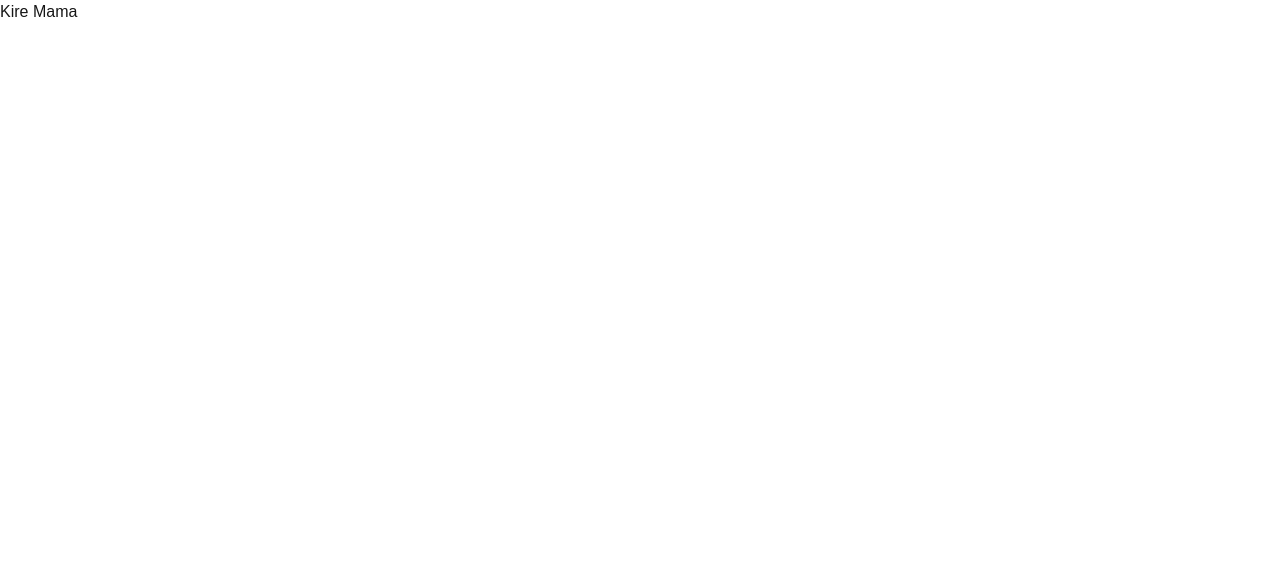
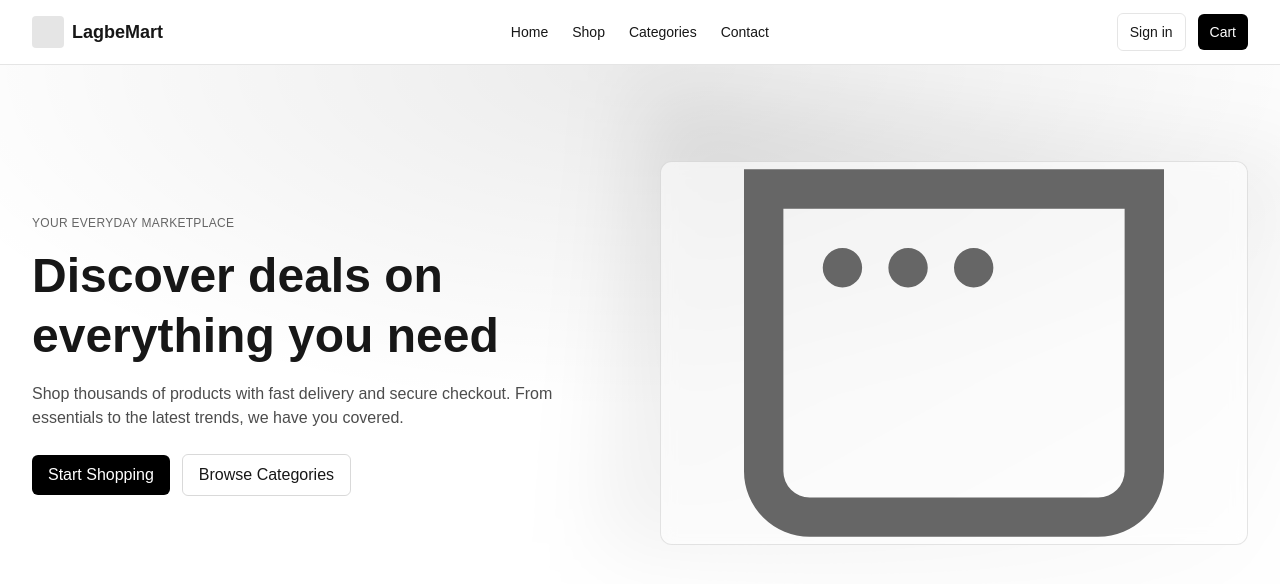
Before and after one commit to niiazmorshed/LagbeMart, a Next.js app: page / in a window 1280 px wide. Shown: the top 584 px of the page. Built offline with nearby package versions, Linux system fonts and the light colour scheme.

Commit message:
Added Banner and Nav

```diff
--- a/app/page.tsx
+++ b/app/page.tsx
@@ -2,6 +2,86 @@ import Image from "next/image";
 
 export default function Home() {
   return (
-   <h1>Kire Mama</h1>
+    <div className="min-h-screen flex flex-col">
+      {/* Navbar */}
+      <header className="border-b border-black/10">
+        <div className="max-w-7xl mx-auto px-4 sm:px-6 lg:px-8 h-16 flex items-center justify-between">
+          <div className="flex items-center gap-2">
+            <span className="inline-block h-8 w-8 rounded bg-black/10" />
+            <span className="text-lg font-semibold">LagbeMart</span>
+          </div>
+          <nav className="hidden md:flex items-center gap-6 text-sm">
+            <a href="#" className="hover:opacity-70 transition-opacity">
+              Home
+            </a>
+            <a href="#" className="hover:opacity-70 transition-opacity">
+              Shop
+            </a>
+            <a href="#" className="hover:opacity-70 transition-opacity">
+              Categories
+            </a>
+            <a href="#" className="hover:opacity-70 transition-opacity">
+              Contact
+            </a>
+          </nav>
+          <div className="flex items-center gap-3">
+            <button className="hidden sm:inline-flex items-center gap-2 rounded-md border border-black/10 px-3 py-2 text-sm hover:bg-black/5 transition-colors">
+              <span>Sign in</span>
+            </button>
+            <button className="inline-flex items-center gap-2 rounded-md bg-black text-white px-3 py-2 text-sm hover:bg-black/90 transition-colors">
+              <span>Cart</span>
+            </button>
+          </div>
+        </div>
+      </header>
+
+      {/* Hero Banner */}
+      <main className="flex-1">
+        <section className="relative overflow-hidden">
+          <div className="absolute inset-0 bg-[radial-gradient(60%_60%_at_50%_0%,rgba(0,0,0,0.08),transparent)]" />
+          <div className="max-w-7xl mx-auto px-4 sm:px-6 lg:px-8 py-16 md:py-24 grid grid-cols-1 md:grid-cols-2 gap-10 items-center">
+            <div>
+              <span className="inline-block text-xs font-medium tracking-wide uppercase text-black/60">
+                Your Everyday Marketplace
+              </span>
+              <h1 className="mt-3 text-3xl md:text-5xl font-bold leading-tight">
+                Discover deals on everything you need
+              </h1>
+              <p className="mt-4 text-sm md:text-base text-black/70 max-w-prose">
+                Shop thousands of products with fast delivery and secure
+                checkout. From essentials to the latest trends, we have you
+                covered.
+              </p>
+              <div className="mt-6 flex flex-wrap items-center gap-3">
+                <a
+                  href="#"
+                  className="inline-flex items-center rounded-md bg-black text-white px-4 py-2 text-sm md:text-base hover:bg-black/90 transition-colors"
+                >
+                  Start Shopping
+                </a>
+                <a
+                  href="#"
+                  className="inline-flex items-center rounded-md border border-black/15 px-4 py-2 text-sm md:text-base hover:bg-black/5 transition-colors"
+                >
+                  Browse Categories
+                </a>
+              </div>
+            </div>
+            <div className="relative h-64 md:h-96">
+              <div className="absolute -inset-x-10 -top-10 -bottom-10 rotate-6 bg-gradient-to-br from-black/10 via-black/5 to-transparent blur-2xl" />
+              <div className="relative h-full w-full rounded-xl border border-black/10 bg-white/60 backdrop-blur-sm flex items-center justify-center">
+                <Image
+                  src="/window.svg"
+                  alt="Shopping showcase"
+                  width={420}
+                  height={320}
+                  priority
+                />
+              </div>
+            </div>
+          </div>
+        </section>
+      </main>
+    </div>
   );
 }
```
